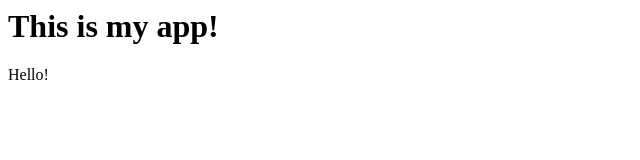
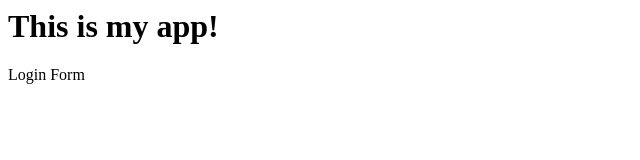
Before and after one commit to whoremonger/myapp, a plain HTML site: page index.html in a window 1280 px wide. Shown: the full height of the page, 0-640 px from the left. Drawn offline with Linux system fonts and the light colour scheme.

Commit message:
login form

```diff
--- /dev/null
+++ b/dir2/app2.js
@@ -0,0 +1 @@
+console.log(123);
--- a/index.html
+++ b/index.html
@@ -4,6 +4,6 @@
 	</head>
 	<body>
 	<h1>This is my app!</h1>
-	<p>Hello!</p>
+	<p>Login Form</p>
 	</body>
 </html>
```
Also changed, not shown: log.txt (added), login.html (added).
